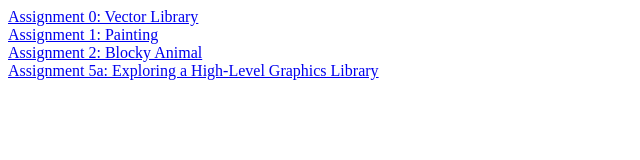
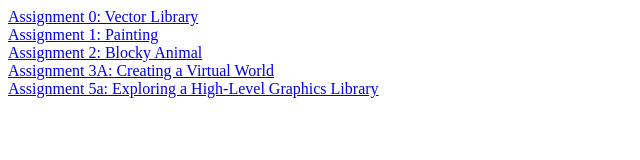
Before and after one commit to perrylin32/cse160, a plain HTML site: page index.html in a window 1280 px wide. Shown: the whole page, without its empty margins (0-640 px from the left). Drawn offline with Linux system fonts and the light colour scheme.

Commit message:
Added link to assignment 3

```diff
--- a/index.html
+++ b/index.html
@@ -12,6 +12,8 @@
   <br>
   <a href="https://perrylin32.github.io/cse160/assignment2/src/asg2.html">Assignment 2: Blocky Animal</a>
   <br>
+  <a href="https://perrylin32.github.io/cse160/assignment3/src/asg3.html">Assignment 3A: Creating a Virtual World</a>
+  <br>
   <a href="https://perrylin32.github.io/cse160/assignment5/src/asg5a.html">Assignment 5a: Exploring a High-Level Graphics Library</a>
   <br>
 
```
